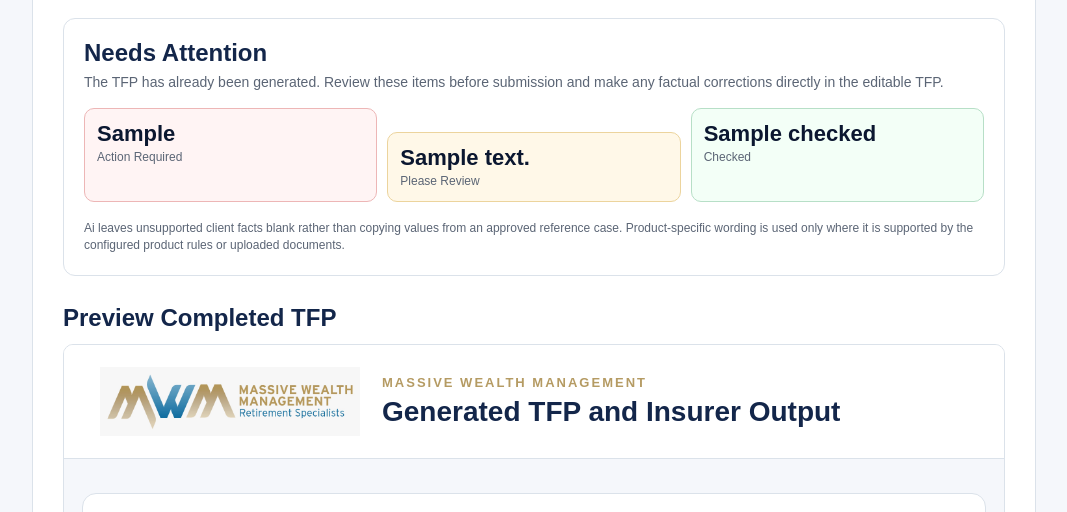
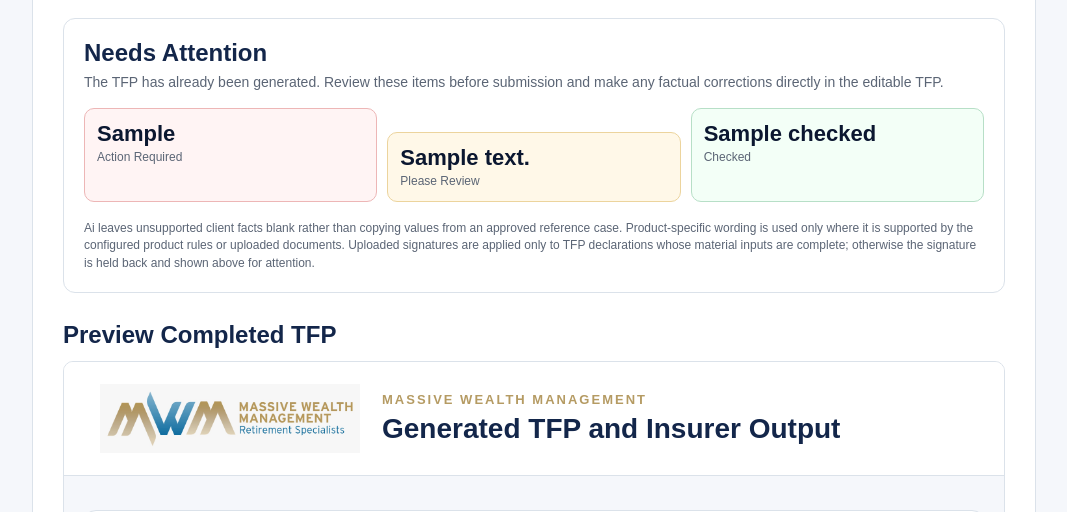
Before and after one commit to mwmpr-png/mwm-tfp-form-filler, a FastAPI app: template app/templates/result.html in a window 1280 px wide. Shown: the part 689-1201 px from the top of the page, without its empty margins (106-1173 px from the left). Run offline with FastAPI, Linux system fonts and the light colour scheme; the template is opened without the code that fills it: most values are stand-ins (such as "Sample title", 1, 10 or a date in 2020).

Commit message:
Improve Needs Attention results
Add clearer whole-document warnings and signature-held-back notices.

```diff
--- a/app/templates/result.html
+++ b/app/templates/result.html
@@ -147,7 +147,7 @@
       </details>
       {% endif %}
 
-      <p class="review-foot">Ai leaves unsupported client facts blank rather than copying values from an approved reference case. Product-specific wording is used only where it is supported by the configured product rules or uploaded documents.</p>
+      <p class="review-foot">Ai leaves unsupported client facts blank rather than copying values from an approved reference case. Product-specific wording is used only where it is supported by the configured product rules or uploaded documents. Uploaded signatures are applied only to TFP declarations whose material inputs are complete; otherwise the signature is held back and shown above for attention.</p>
     </section>
     {% endif %}
 
```
